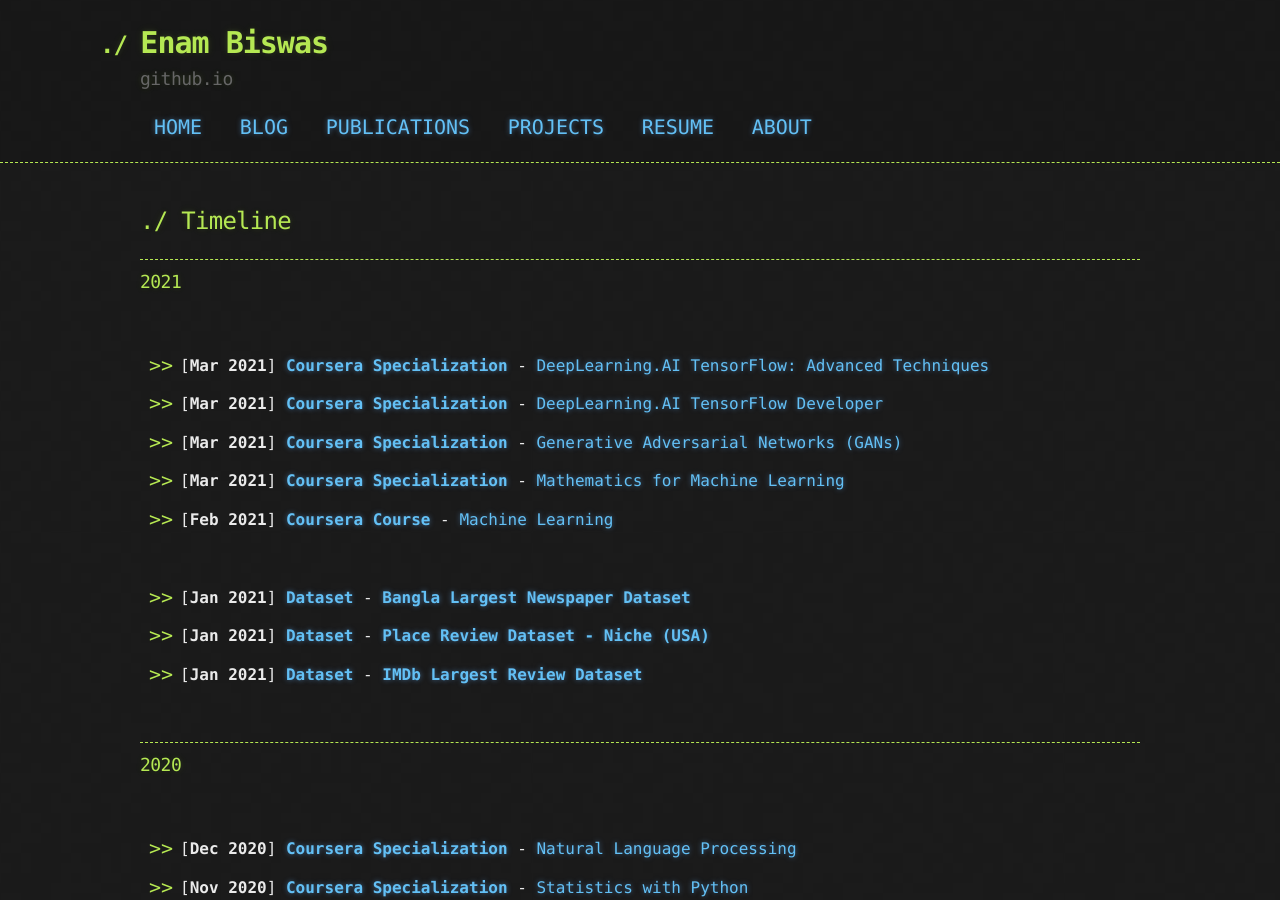
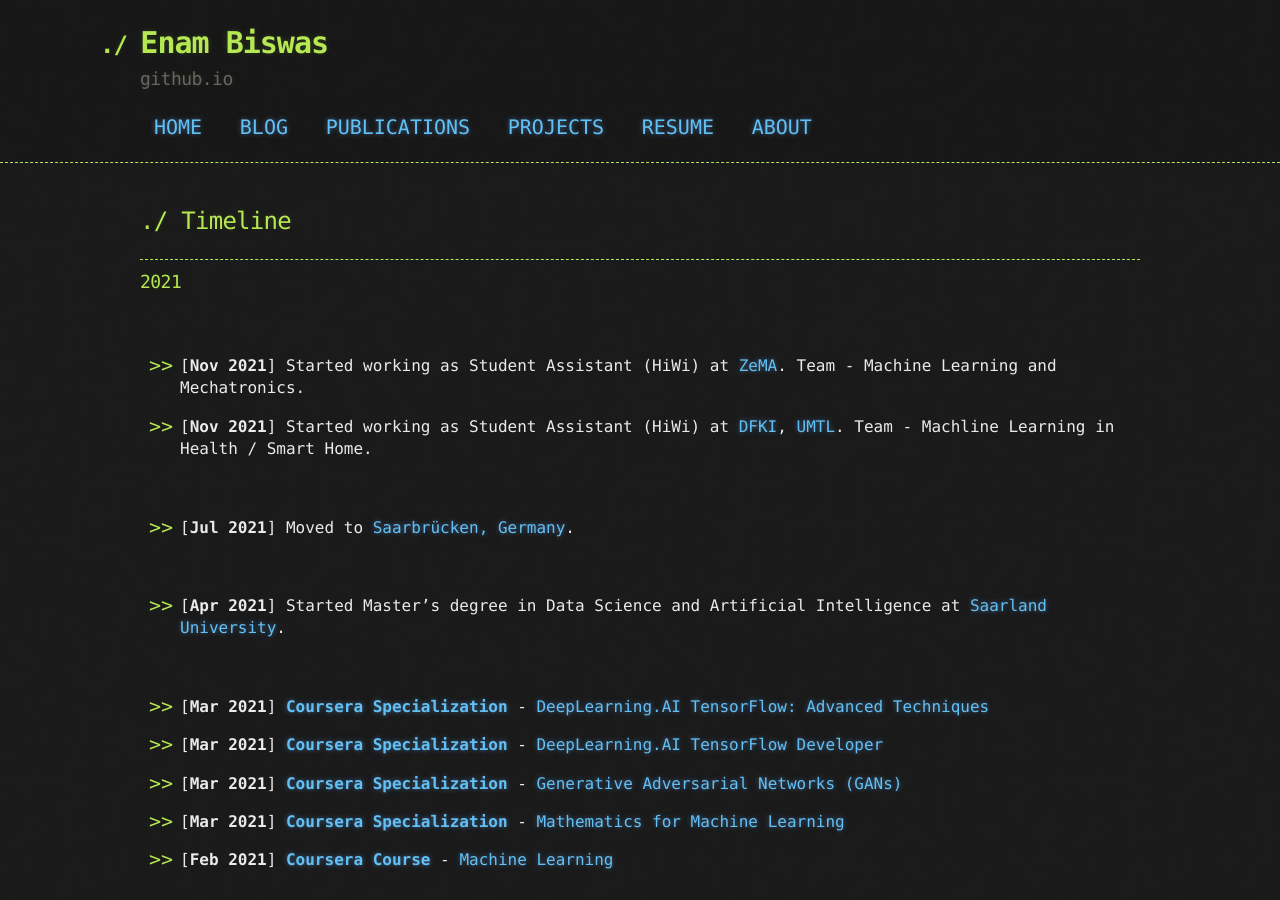
Before and after one commit to e-biswas/e-biswas.github.io, a Jekyll site: the page built from index.md, in a window 1280 px wide and 900 px high. Built offline with Jekyll 4.4.1, drawn with Linux system fonts in a browser that asks for light colours; our own code applies the rules of GitHub Pages for plain Markdown files.

Commit message:
Update index.md
november, 2021 changes

```diff
--- a/index.md
+++ b/index.md
@@ -7,6 +7,21 @@ layout: default
 ### 2021
 
 <br>
+
+* [**Nov 2021**] Started working as Student Assistant (HiWi) at [ZeMA](https://zema.de/). Team - Machine Learning and Mechatronics.
+
+* [**Nov 2021**] Started working as Student Assistant (HiWi) at [DFKI](https://www.dfki.de/en/web), [UMTL](https://www.dfki.de/en/web). Team - Machline Learning in Health / Smart Home.
+
+<br>
+
+* [**Jul 2021**] Moved to [Saarbrücken, Germany](https://www.saarbruecken.de/en).
+
+<br>
+
+* [**Apr 2021**] Started Master's degree in Data Science and Artificial Intelligence at [Saarland University](https://www.uni-saarland.de/en/home.html).
+
+<br>
+
 
 * [**Mar 2021**] [**Coursera Specialization**](https://www.coursera.org/specializations/tensorflow-advanced-techniques) - [DeepLearning.AI TensorFlow: Advanced Techniques](https://www.coursera.org/account/accomplishments/specialization/certificate/8XRMDRE4BABG)
 
```
